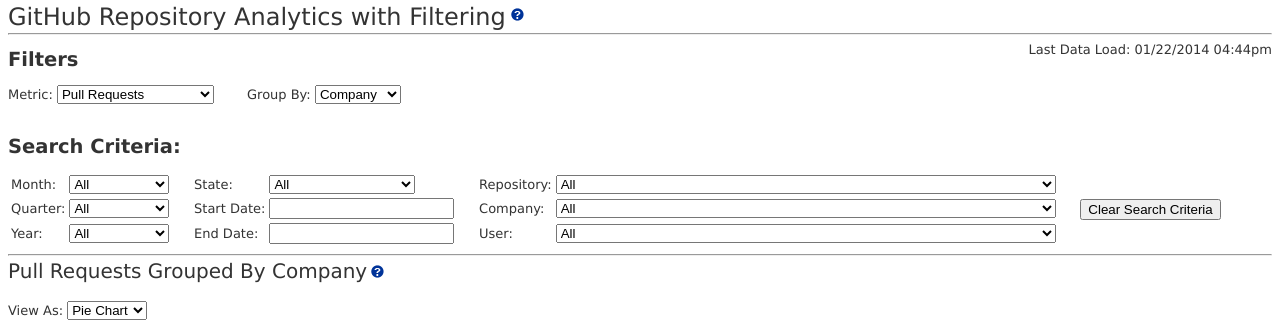
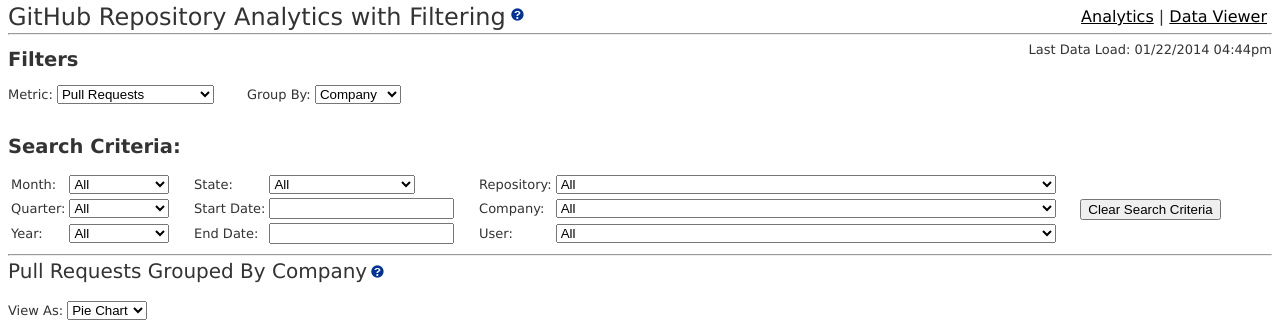
Before and after one commit to jasonlanderson/graf, a Rails app: page / in a window 1280 px wide. Shown: the top 320 px of the page. Run offline with Rails 7, Linux system fonts and the light colour scheme; data comes from the database, SQL or seed files in the repository; data that the repository does not hold is empty; style sheets or scripts are compiled from the project's sources; parts of the project's set-up code (start-up, migrations or seed data) failed here and were passed over; some libraries are stand-ins or nearby versions.

Commit message:
Added in top level links

```diff
--- a/app/assets/stylesheets/application.css
+++ b/app/assets/stylesheets/application.css
@@ -22,3 +22,12 @@
   float:left;
   font-size: 24px;
 }
+
+div.header-links {
+  margin-right: 5px;
+  margin-bottom: 0;
+  padding-bottom: 0;
+  font-weight:normal;
+  float:right;
+  font-size: 16px;
+}
--- a/app/views/dashboard/index.html.erb
+++ b/app/views/dashboard/index.html.erb
@@ -1,3 +1,7 @@
+<%################%>
+<%# Extra Headers %>
+<%################%>
+<% content_for(:extra_headers) do %>
   <script type="text/javascript">
     $(function() {
       $( document ).tooltip();
@@ -167,26 +171,18 @@
     // Initial Page Load Activities
     //
     $(document).ready(function () {
-
       // Load initial  chart
       $.plot($("#metric_chart"), $.parseJSON('<%= raw @chart_data_str %>').response, PIE_OPTIONS);
     });
 
   </script>
-
-
-<a href="#" class="tooltip"> <%= image_tag "tooltip.gif" %> <span style="font-size: 12px;">
-GitHub Repository Analytics with Filtering (GRAF) is a web service that has the ability to collect and visually represent useful statistics on various Github repositories. At the moment, this application is only collecting data on repositories hosted by the "CloudFoundry" Github organization. We plan to expand this application to collect data on repositories from other organizations (Openstack, Openshift, etc.) in the near future.
-<br><br>
-These statistics are collected through the Github API. We use the API's functions to gather information on every "Pull Request" that has been contributed to the CloudFoundry repositories. Once this data has been successfully collected and stored into our database, our application allows the user to generate figures that are customized by timeframe, repository, company, etc.
-<br><br>
-Company affiliation is determined by polling each Github user's profile. If a user does not have an affliated company listed on their profile, the application then checks to see whether the user is a member of any corporate Github organizations. If they are not, the user is assumed to be independent.
-<br>
-</span> </a>
+<% end %>
 
 
 
-<hr>
+<%###############%>
+<%# Body Section %>
+<%###############%>
 <% if @last_updated %>
   <div style="float:right">Last Data Load: <%= @last_updated.load_start_time.strftime("%m/%d/%Y %I:%M%P") %></div>
 <% end %>
--- a/app/views/layouts/application.html.erb
+++ b/app/views/layouts/application.html.erb
@@ -6,13 +6,24 @@
   <%= stylesheet_link_tag    "application", media: "all", "data-turbolinks-track" => true %>
   <%= javascript_include_tag "application", "data-turbolinks-track" => true %>
   <%= csrf_meta_tags %>
-
-
-
+  <%= yield(:extra_headers) %>
 </head>
 <body>
 
-<div class="banner">GitHub Repository Analytics with Filtering</div>
+<div class="banner">GitHub Repository Analytics with Filtering</div><a href="#" class="tooltip"> <%= image_tag "tooltip.gif" %> <span style="font-size: 12px;">
+GitHub Repository Analytics with Filtering (GRAF) is a web service that has the ability to collect and visually represent useful statistics on various Github repositories. At the moment, this application is only collecting data on repositories hosted by the "CloudFoundry" Github organization. We plan to expand this application to collect data on repositories from other organizations (Openstack, Openshift, etc.) in the near future.
+<br><br>
+These statistics are collected through the Github API. We use the API's functions to gather information on every "Pull Request" that has been contributed to the CloudFoundry repositories. Once this data has been successfully collected and stored into our database, our application allows the user to generate figures that are customized by timeframe, repository, company, etc.
+<br><br>
+Company affiliation is determined by polling each Github user's profile. If a user does not have an affliated company listed on their profile, the application then checks to see whether the user is a member of any corporate Github organizations. If they are not, the user is assumed to be independent.
+<br>
+</span> </a>
+
+<div class="header-links">
+  <a href="analytics">Analytics</a> | <a href="data_viewer">Data Viewer</a>
+</div>
+<hr>
+
 <%= yield %>
 
 </body>
--- a/config/routes.rb
+++ b/config/routes.rb
@@ -20,7 +20,8 @@
   # Info Paths
   get '/info', to: 'info#info'
 
-  # Data Viewer Paths
+  # Main Page Paths
+  get '/analytics', to: 'dashboard#index'
   get '/data_viewer', to: 'data_viewer#index'
 
 
--- a/lib/analytic_utils.rb
+++ b/lib/analytic_utils.rb
@@ -6,7 +6,7 @@
   def self.get_pull_request_analytics(select_label_col, select_data_col, group_by_label_col,
     order_by_data_col, month = nil, quarter = nil, year = nil, start_date = nil, end_date = nil,
     repo=nil, state=nil, company=nil, user=nil)
-    puts "Jason is here"
+
     sql_stmt = "SELECT #{select_label_col}, #{select_data_col} FROM pull_requests pr " \
       "LEFT OUTER JOIN users u ON pr.user_id = u.id " \
       "LEFT OUTER JOIN companies c ON u.company_id = c.id " \
@@ -94,8 +94,8 @@
   def self.get_pull_request_data(month = nil, quarter = nil, year = nil, start_date = nil, end_date = nil,
     repo=nil, state=nil, company=nil, user=nil)
 
-    sql_stmt = "SELECT pr.pr_number, pr.title, pr.body, pr.state, IFNULL(NULLIF(u.name, ''), u.login) user_name, c.name company, r.full_name repo_full_name,  " \
-      "pr.date_created, pr.date_closed, pr.date_merged, #{DBUtils.get_date_difference('pr.date_closed','pr.date_created')} days_open " \
+    sql_stmt = "SELECT pr.pr_number, pr.title, pr.body, pr.state, IFNULL(NULLIF(u.name, ''), u.login) user_name, c.name company, r.name repo_name,  " \
+      "r.full_name repo_full_name, pr.date_created, pr.date_closed, pr.date_merged, #{DBUtils.get_date_difference('pr.date_closed','pr.date_created')} days_open " \
       "FROM pull_requests pr " \
       "LEFT OUTER JOIN users u ON pr.user_id = u.id " \
       "LEFT OUTER JOIN companies c ON u.company_id = c.id " \
```
Also changed, not shown: app/views/data_viewer/index.html.erb (+10 -3 lines), Gemfile. Lines whose indentation alone changed are shown as unchanged.
